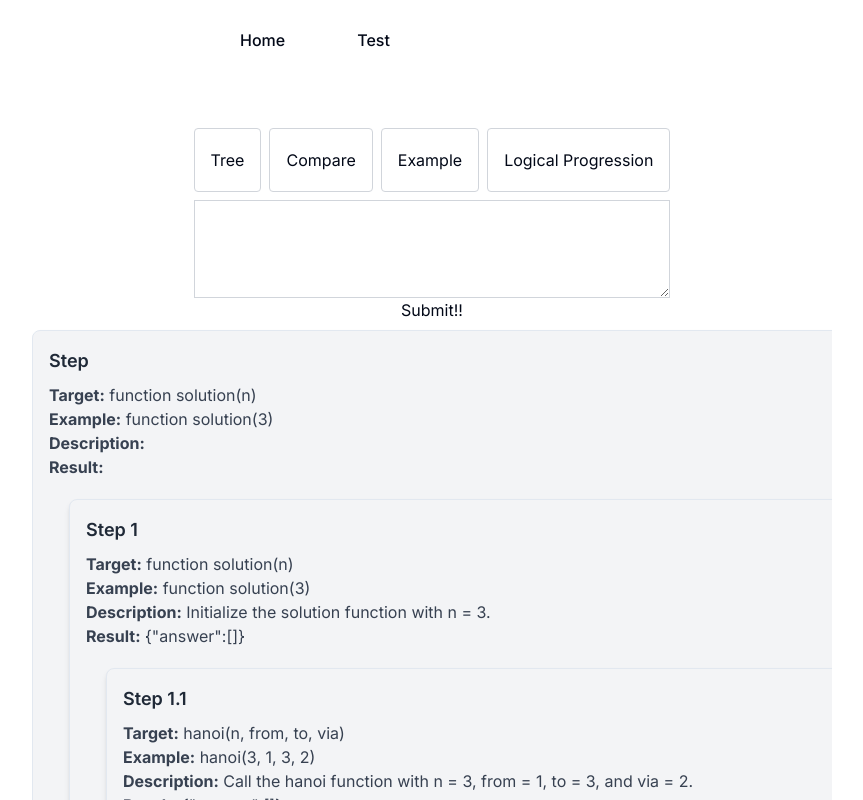
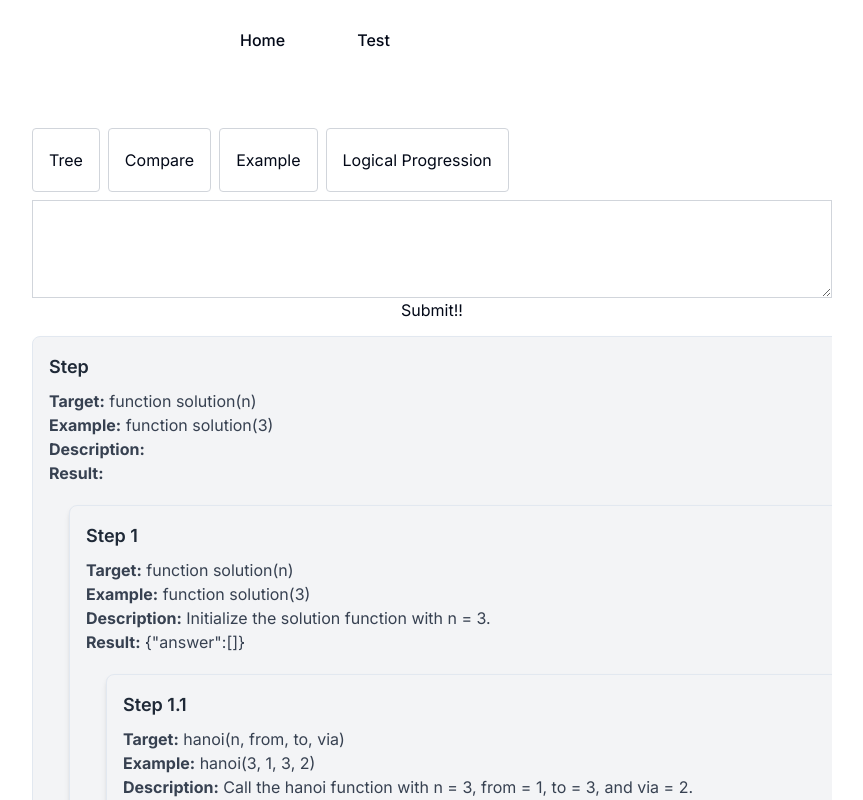
Before and after one commit to chiacn/text-to-diagram, a Next.js app: page / in a window 1280 px wide. Shown: the top 800 px of the page, without its empty margins (208-1071 px from the left). Built offline with nearby package versions, Linux system fonts and the light colour scheme.

Commit message:
feat: DiagramContainer 위, 아래 이중스크롤 추가

```diff
--- a/src/components/flow/DiagramContainer.tsx
+++ b/src/components/flow/DiagramContainer.tsx
@@ -1,5 +1,5 @@
 "use client";
-import { useState } from "react";
+import { useEffect, useLayoutEffect, useRef, useState } from "react";
 import DiagramItem from "./DiagramItem";
 import useLLM from "@/commonHooks/useLLM";
 import CommonToggleGroups from "../CommonTogleGroup";
@@ -331,11 +331,25 @@ export default function DiagramContainer() {
   };
 
   // -------------------------------------------------------
+  const [contentWidth, setContentWidth] = useState(0);
+  const contentWrapperRef = useRef<any>(null); // 최상위 depth=1의 width만 추적할 ref
 
-  const renderDiagramItems = (item: any, depth = 0) => (
+  // 최상위 depth의 width 값을 useEffect로 추적합니다.
+  useLayoutEffect(() => {
+    if (contentWrapperRef.current) {
+      // Note: +40은 padding, margin 등에 의해 제대로 측정 못 된 값 (임시)
+      setContentWidth(contentWrapperRef.current.offsetWidth + 40);
+    }
+  }, [contentWrapperRef.current?.offsetWidth]);
+
+  const renderDiagramItems = (item: any, depth = 0) => {
+    const isTopLevel = depth === 1;
+
+    return (
       <div
         className={`flex ${depth > 0 ? "pl-5" : ""} flex-row space-x-4`}
         key={`${depth}-${item.step}`}
+        ref={isTopLevel ? contentWrapperRef : null}
       >
         <DiagramItem
           diagramId={item.step}
@@ -352,9 +366,22 @@ export default function DiagramContainer() {
         </DiagramItem>
       </div>
     );
+  };
+
+  const topScrollRef = useRef<HTMLDivElement | any>(null);
+  const bottomScrollRef = useRef<HTMLDivElement | any>(null);
+
+  const syncScroll = (source: string) => {
+    if (source === "top") {
+      bottomScrollRef.current.scrollLeft = topScrollRef.current.scrollLeft;
+    } else {
+      topScrollRef.current.scrollLeft = bottomScrollRef.current.scrollLeft;
+    }
+  };
 
   return (
-    <>
+    // Note: <></>로 구성 시 DOM 요소를 생성하지 않아서 flow에 문제가 발생할 수 있음.
+    <div>
       <div className="flex flex-col">
         <CommonToggleGroups
           items={inquiryTypeList}
@@ -371,8 +398,27 @@ export default function DiagramContainer() {
         <button onClick={submitPrompt}>Submit!!</button>
       </div>
 
+      {/* 상단 스크롤 ---------------------------------------------------- */}
       <div
-        // scrollbar 모양 변경
+        ref={topScrollRef}
+        onScroll={() => syncScroll("top")}
+        className="scrollbar-custom"
+        style={{
+          width: "800px",
+          marginBottom: "4px",
+          position: "sticky",
+          top: "0",
+          zIndex: 20,
+        }}
+      >
+        <div
+          style={{ width: `${contentWidth}px`, height: "2px" }} // Inner div
+        ></div>
+      </div>
+      {/* ---------------------------------------------------------------- */}
+      <div
+        ref={bottomScrollRef}
+        onScroll={() => syncScroll("bottom")}
         className="scrollbar-custom"
         style={{
           width: "800px",
@@ -383,8 +429,9 @@ export default function DiagramContainer() {
         }}
       >
         {/* {structure && renderDiagramItems(structure)} */}
+
         {testStructure && renderDiagramItems(testStructure)}
       </div>
-    </>
+    </div>
   );
 }
```
Lines whose indentation alone changed are shown as unchanged.
